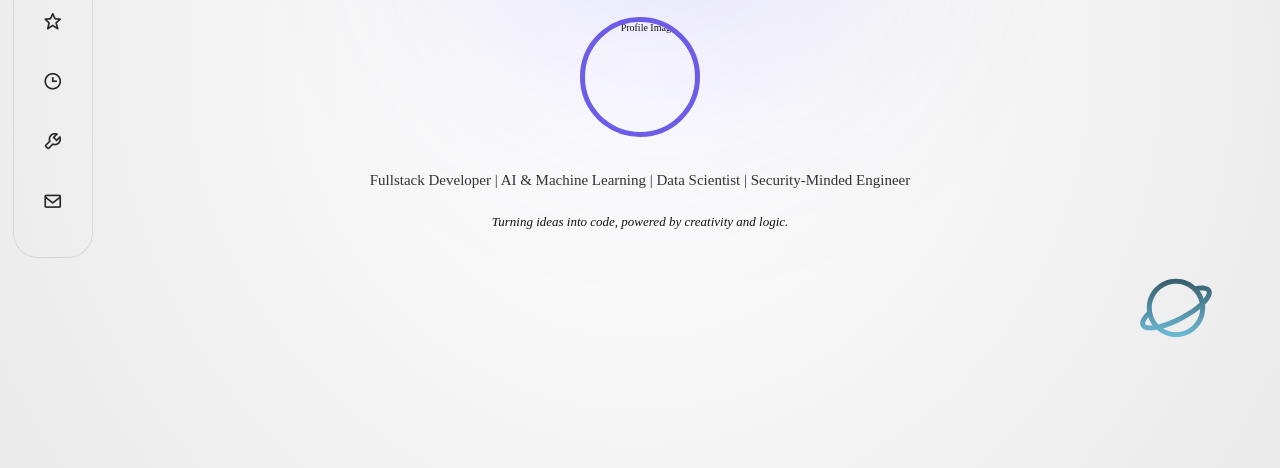
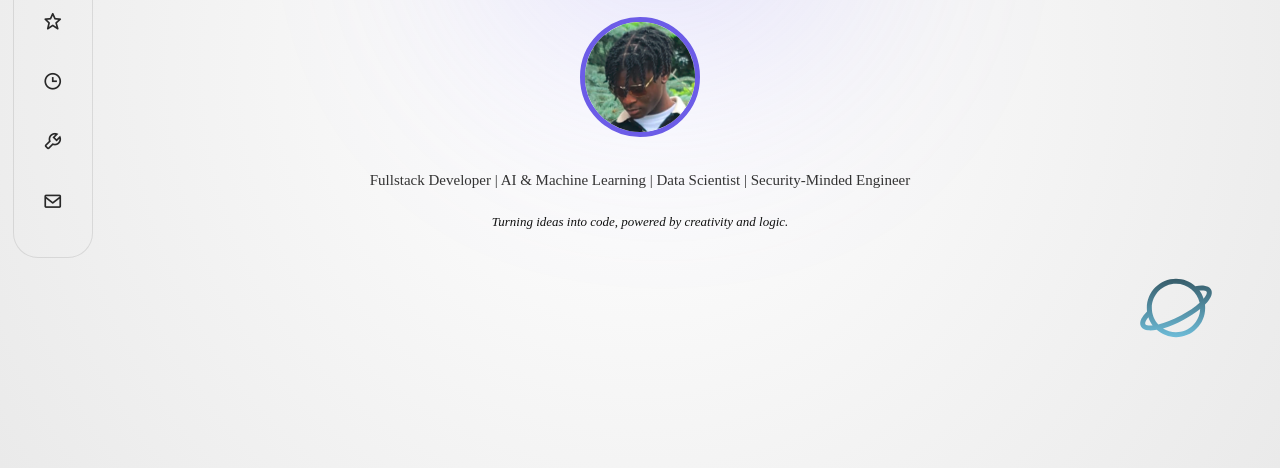
Before and after one commit to Odunsegun/Profile, a plain HTML site: page index.html in a window 1280 px wide. Shown: the part 332-800 px from the top of the page. Drawn offline with nearby package versions, Linux system fonts and the light colour scheme; grey boxes are pictures that could not be loaded; a script that the page names is missing.

Commit message:
Final Profile

```diff
--- a/index.html
+++ b/index.html
@@ -132,7 +132,7 @@
                         <span id="greeting-text">Hi</span>
                     </div>
                     <h1 class="hero-name">Odunaiya Segun</h1>
-                    <img src="assets/imz=" alt="Profile Image" class="hero-image">
+                    <img src="assets/real.png" alt="Profile Image" class="hero-image">
                 </div>
 
                 <p class="hero-role">Fullstack Developer | AI & Machine Learning | Data Scientist | Security-Minded Engineer</p>
```
Also changed, not shown: main.js (+0 -186 lines).
